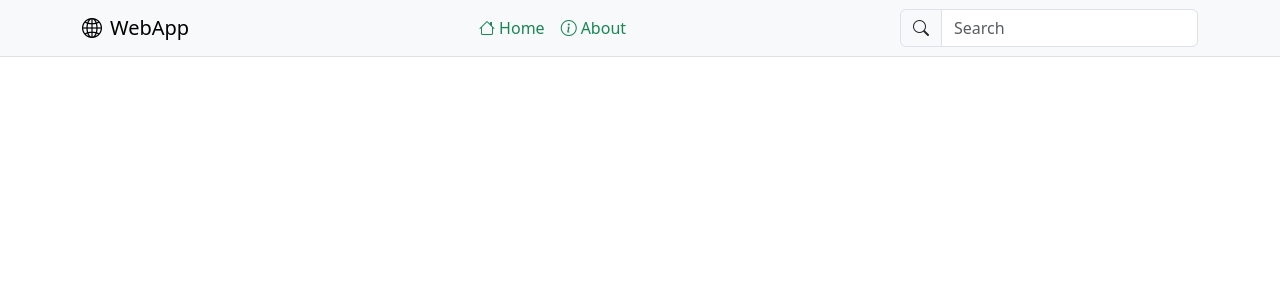
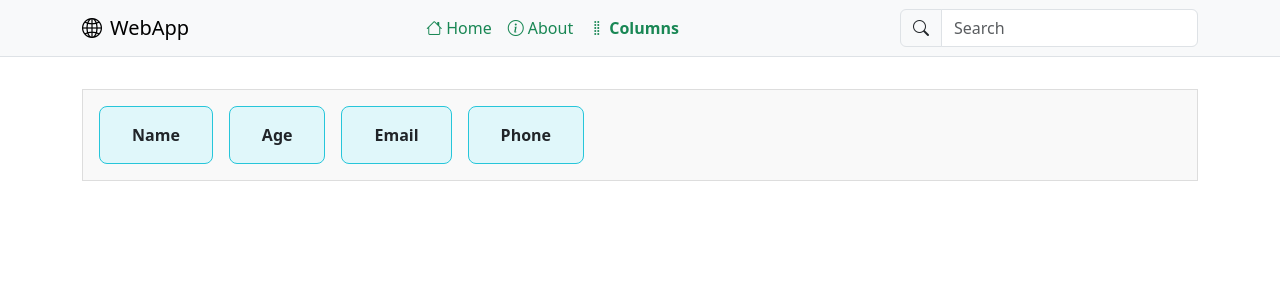
Before and after one commit to MahinSojitra/webapp, an Angular app: page /drag-drop-columns in a window 1280 px wide. Before the commit this address led to /. Shown: the top 300 px of the page. Built offline with nearby package versions, Linux system fonts and the light colour scheme.

Commit message:
feat: add drag-and-drop columns component with routing and styling

```diff
--- a/package.json
+++ b/package.json
@@ -11,6 +11,7 @@
   "private": true,
   "dependencies": {
     "@angular/animations": "^15.2.0",
+    "@angular/cdk": "^15.2.9",
     "@angular/common": "^15.2.0",
     "@angular/compiler": "^15.2.0",
     "@angular/core": "^15.2.0",
--- a/src/app/app-routing.module.ts
+++ b/src/app/app-routing.module.ts
@@ -2,10 +2,12 @@ import { NgModule } from '@angular/core';
 import { RouterModule, Routes } from '@angular/router';
 import { HomeComponent } from './components/home/home.component';
 import { AboutComponent } from './components/about/about.component';
+import { DragDropColumnsComponent } from './components/drag-drop-columns/drag-drop-columns.component';
 
 const routes: Routes = [
   { path: 'home', component: HomeComponent },
   { path: 'about', component: AboutComponent },
+  { path: 'drag-drop-columns', component: DragDropColumnsComponent },
   { path: '', redirectTo: '/home', pathMatch: 'full' }
 ];
 
--- /dev/null
+++ b/src/app/components/drag-drop-columns/drag-drop-columns.component.html
@@ -0,0 +1,5 @@
+<div class="column-container" cdkDropList cdkDropListOrientation="horizontal" (cdkDropListDropped)="drop($event)">
+  <div class="column" *ngFor="let column of columns" cdkDrag>
+    {{ column }}
+  </div>
+</div>
--- /dev/null
+++ b/src/app/components/drag-drop-columns/drag-drop-columns.component.scss
@@ -0,0 +1,28 @@
+// Variables
+$bg-container: #f9f9f9;
+$border-color: #ddd;
+$column-bg: #e0f7fa;
+$column-border: #26c6da;
+
+// Styles
+.column-container {
+  display: flex;
+  gap: 1rem;
+  padding: 1rem;
+  background-color: $bg-container;
+  border: 1px solid $border-color;
+  margin-top: 2rem;
+  overflow-x: auto;
+
+  .column {
+    padding: 1rem 2rem;
+    background-color: $column-bg;
+    border: 1px solid $column-border;
+    border-radius: 8px;
+    font-weight: bold;
+    text-align: center;
+    cursor: move;
+    -webkit-user-select: none;
+    user-select: none;
+  }
+}
--- /dev/null
+++ b/src/app/components/drag-drop-columns/drag-drop-columns.component.ts
@@ -0,0 +1,15 @@
+import { CdkDragDrop, moveItemInArray } from '@angular/cdk/drag-drop';
+import { Component } from '@angular/core';
+
+@Component({
+  selector: 'app-drag-drop-columns',
+  templateUrl: './drag-drop-columns.component.html',
+  styleUrls: ['./drag-drop-columns.component.scss']
+})
+export class DragDropColumnsComponent {
+  columns = ['Name', 'Age', 'Email', 'Phone'];
+
+  drop(event: CdkDragDrop<string[]>) {
+    moveItemInArray(this.columns, event.previousIndex, event.currentIndex);
+  }
+}
--- a/src/app/components/navbar/navbar.component.html
+++ b/src/app/components/navbar/navbar.component.html
@@ -12,11 +12,19 @@
         Home
       </a>
 
-      <!-- About Link -->
       <a routerLink="/about" routerLinkActive="active" [ngClass]="{ 'text-success': true }"
         class="nav-link d-flex align-items-center gap-1" #aboutRouterLinkActive="routerLinkActive">
         <i [ngClass]="aboutRouterLinkActive.isActive ? 'bi bi-info-circle-fill' : 'bi bi-info-circle'"></i>
         About
+      </a>
+
+      <a routerLink="/drag-drop-columns" routerLinkActive="active" [ngClass]="{ 'text-success': true }"
+        class="nav-link d-flex align-items-center gap-1" #columnsRouterLinkActive="routerLinkActive">
+
+        <i [ngClass]="columnsRouterLinkActive.isActive
+            ? 'bi bi-grip-vertical'
+            : 'bi bi-layout-three-columns'"></i>
+        Columns
       </a>
     </div>
 
```
Also changed, not shown: src/app/app.module.ts (+8 -2 lines), 2 other files (tests, documents, lock files or other folders).
